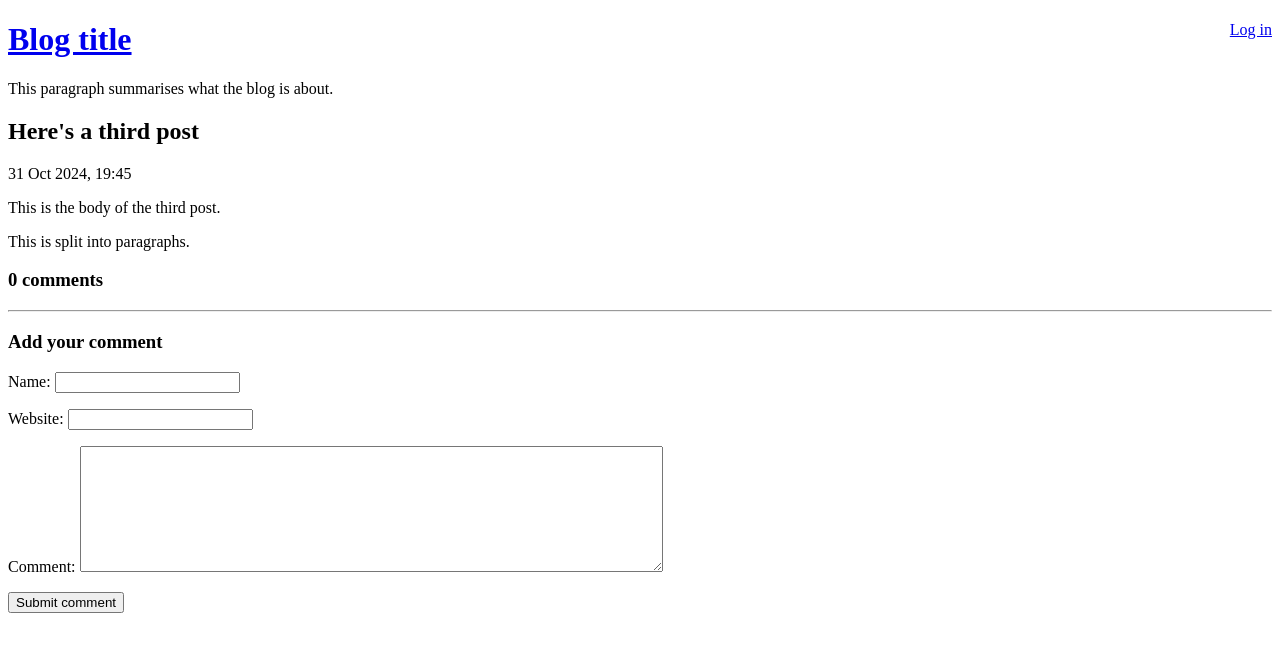
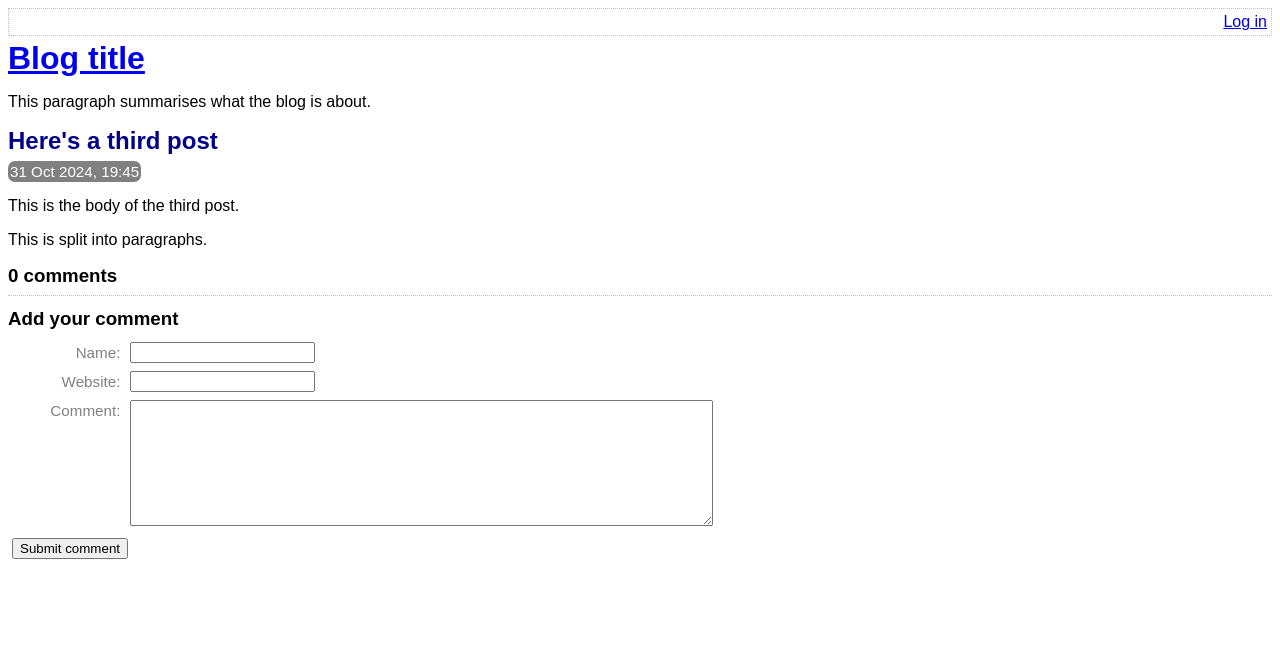
Before and after one commit to kudosscience/Make-your-own-blog-with-PHP, a PHP site: page /view-post.php?post_id=3 in a window 1280 px wide. Shown: the top 652 px of the page. Run offline with PHP 8.4, Linux system fonts and the light colour scheme; data comes from the database, SQL or seed files in the repository.

Commit message:
Add CSS and tidy up

```diff
--- /dev/null
+++ b/assets/main.css
@@ -0,0 +1,88 @@
+/* Success/error message boxes */
+.box {
+    border: 1px dotted silver;
+    border-radius: 5px;
+    padding: 4px;
+}
+.error {
+    background-color: #ff6666;
+}
+.success {
+    background-color: #88ff88;
+}
+.box ul {
+    margin: 4px;
+    padding-left: 14px;
+}
+.box ul li {
+    margin-bottom: 2px;
+}
+
+.install-password {
+    font-size: 1.2em;
+}
+.top-menu {
+    border: 1px dotted silver;
+    min-height: 18px;
+    padding: 4px;
+    margin-bottom: 4px;
+}
+.menu-options {
+    float: right;
+}
+h1, h2, h3 {
+    margin-top: 0;
+    margin-bottom: 8px;
+}
+body {
+    font-family: sans-serif;
+}
+
+.post-synopsis {
+    padding-bottom: 8px;
+    border-bottom: 1px dotted silver;
+    margin-bottom: 20px;
+}
+.post-synopsis h2, .post h2 {
+    color: darkblue;
+}
+.post .date, .post-synopsis .meta {
+    color: white;
+    background-color: grey;
+    border-radius: 7px;
+    padding: 2px;
+    display: inline;
+    font-size: 0.95em;
+}
+.comment .comment-meta {
+    font-size: 0.85em;
+    color: grey;
+    border-top: 1px dotted silver;
+    padding-top: 8px;
+}
+.comment-body p {
+    margin: 8px 4px;
+}
+.comment-list {
+    border-bottom: 1px dotted silver;
+    margin-bottom: 12px;
+}
+
+.comment-margin {
+    margin-bottom: 8px;
+}
+.comment-form input,
+.comment-form textarea {
+    margin: 4px;
+}
+.comment-form label {
+    font-size: 0.95em;
+    margin: 6px;
+    width: 7em;
+    color: grey;
+    float: left;
+    text-align: right;
+    /* Some browsers make labels too tall, and as a result they incorrectly stack horizontally.
+        Let's reset each to the left-hand side to be sure. */
+    clear: left;
+}
--- a/lib/common.php
+++ b/lib/common.php
@@ -90,10 +90,10 @@ function redirectAndExit($script)
  *
  * @param integer $postId
  * @return integer
+ * @param PDO $pdo
  */
-function countCommentsForPost($postId)
+function countCommentsForPost(PDO $pdo, $postId)
 {
-    $pdo = getPDO();
     $sql = "
         SELECT
             COUNT(*) c
@@ -112,12 +112,12 @@ function countCommentsForPost($postId)
 
 /**
  * Returns all the comments for the specified post
- *
+ * @param PDO $pdo
  * @param integer $postId
+ * return array
  */
-function getCommentsForPost($postId)
+function getCommentsForPost(PDO $pdo, $postId)
 {
-    $pdo = getPDO();
     $sql = "
         SELECT
             id, name, text, created_at, website
--- a/login.php
+++ b/login.php
@@ -32,14 +32,14 @@ if ($_POST)
         <title>
             A blog application | Login
         </title>
-        <meta http-equiv="Content-Type" content="text/html;charset=utf-8" />
+        <?php require 'templates/head.php' ?>
     </head>
     <body>
         <?php require 'templates/title.php' ?>
 
         <?php // If we have a username, then the user got something wrong, so let's have an error ?>
         <?php if ($username): ?>
-            <div style="border: 1px solid #ff6666; padding: 6px;">
+            <div class="error box">
                 The username or password is incorrect, try again
             </div>
         <?php endif ?>
--- a/templates/comment-form.php
+++ b/templates/comment-form.php
@@ -5,11 +5,9 @@
  */
 ?>
 
-<?php // We'll use a rule-off for now, to separate page sections ?>
-<hr />
 <?php // Report any errors in a bullet-point list ?>
 <?php if ($errors): ?>
-    <div style="border: 1px solid #ff6666; padding: 6px;">
+    <div class="error box comment-margin">
         <ul>
             <?php foreach ($errors as $error): ?>
                 <li><?php echo $error ?></li>
@@ -18,8 +16,8 @@
     </div>
 <?php endif ?>
 <h3>Add your comment</h3>
-<form method="post">
-    <p>
+<form method="post" class="comment-form">
+    <div>
         <label for="comment-name">
             Name:
         </label>
@@ -29,8 +27,8 @@
             name="comment-name"
             value="<?php echo htmlEscape($commentData['name']) ?>"
         />
-    </p>
-    <p>
+    </div>
+    <div>
         <label for="comment-website">
             Website:
         </label>
@@ -40,8 +38,8 @@
             name="comment-website"
             value="<?php echo htmlEscape($commentData['website']) ?>"
         />
-    </p>
-    <p>
+    </div>
+    <div>
         <label for="comment-text">
             Comment:
         </label>
@@ -51,6 +49,9 @@
             rows="8"
             cols="70"
         ><?php echo htmlEscape($commentData['text']) ?></textarea>
-    </p>
-    <input type="submit" value="Submit comment" />
+    </div>
+
+    <div>
+        <input type="submit" value="Submit comment" />
+    </div>
 </form>
--- /dev/null
+++ b/templates/head.php
@@ -0,0 +1,2 @@
+<meta http-equiv="Content-Type" content="text/html;charset=utf-8" />
+<link rel="stylesheet" type="text/css" href="assets/main.css" />
--- a/templates/title.php
+++ b/templates/title.php
@@ -1,4 +1,5 @@
-<div style="float: right;">
+<div class="top-menu">
+    <div class="menu-options">
         <?php if (isLoggedIn()): ?>
             Hello <?php echo htmlEscape(getAuthUser()) ?>.
             <a href="logout.php">Log out</a>
@@ -6,6 +7,7 @@
             <a href="login.php">Log in</a>
         <?php endif ?>
     </div>
+</div>
 
 <a href="index.php">
     <h1>Blog title</h1>
--- a/view-post.php
+++ b/view-post.php
@@ -61,25 +61,26 @@ else
             A blog application |
             <?php echo htmlEscape($row['title']) ?>
         </title>
-        <meta http-equiv="Content-Type" content="text/html;charset=utf-8" />
+        <?php require 'templates/head.php' ?>
     </head>
     <body>
         <?php require 'templates/title.php' ?>
 
-
+        <div class="post">
             <h2>
                 <?php echo htmlEscape($row['title']) ?>
             </h2>
-        <div>
+            <div class="date">
                 <?php echo convertSqlDate($row['created_at']) ?>
             </div>
             <?php // This is already escaped, so doesn't need further escaping ?>
             <?php echo convertNewlinesToParagraphs($row['body']) ?>
+        </div>
 
-        <h3><?php echo countCommentsForPost($postId) ?> comments</h3>
-        <?php foreach (getCommentsForPost($postId) as $comment): ?>
-            <?php // For now, we'll use a horizontal rule-off to split it up a bit ?>
-            <hr />
+        <div class="comment-list">
+            <h3><?php echo countCommentsForPost($pdo, $postId) ?> comments</h3>
+
+            <?php foreach (getCommentsForPost($pdo, $postId) as $comment): ?>
                 <div class="comment">
                     <div class="comment-meta">
                         Comment from
@@ -93,6 +94,7 @@ else
                     </div>
                 </div>
             <?php endforeach ?>
+        </div>
 
         <?php require 'templates/comment-form.php' ?>
     </body>
```
Also changed, not shown: index.php (+10 -7 lines), install.php (+2 -15 lines). Lines whose indentation alone changed are shown as unchanged.
